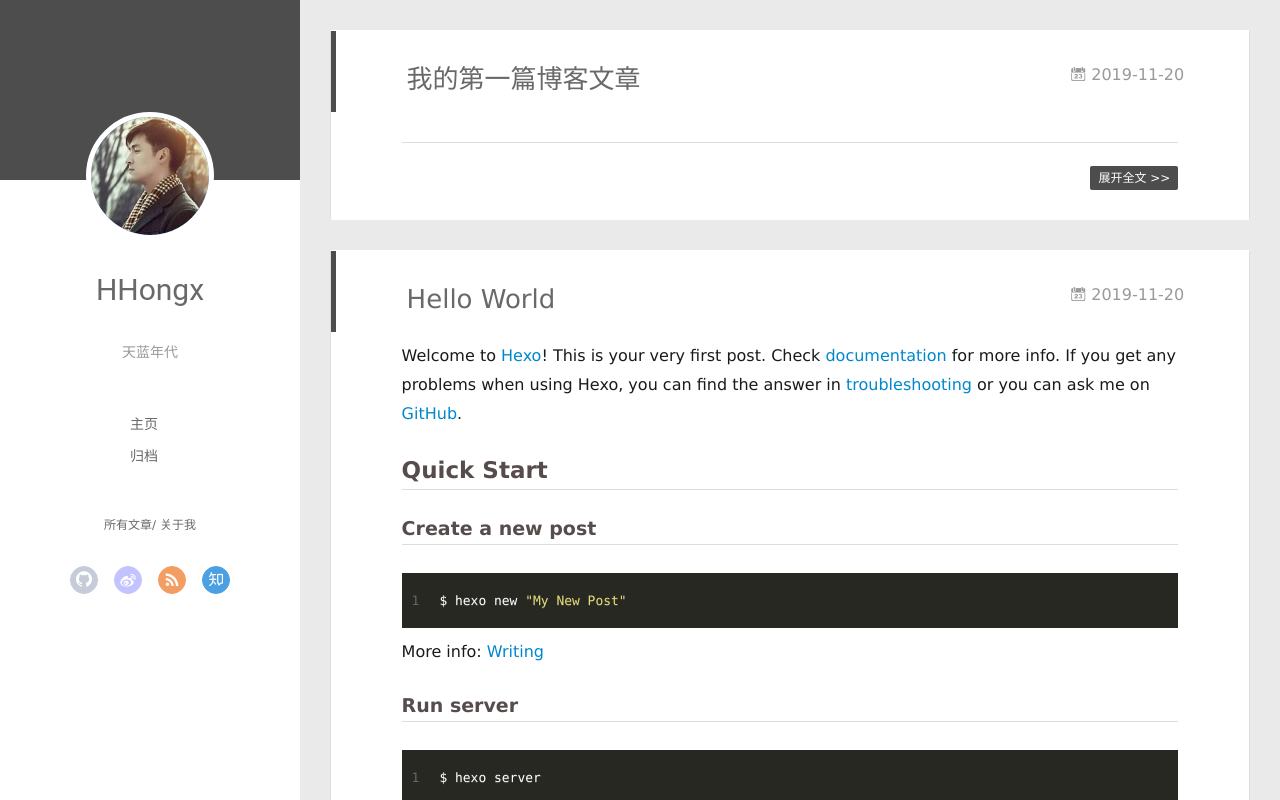
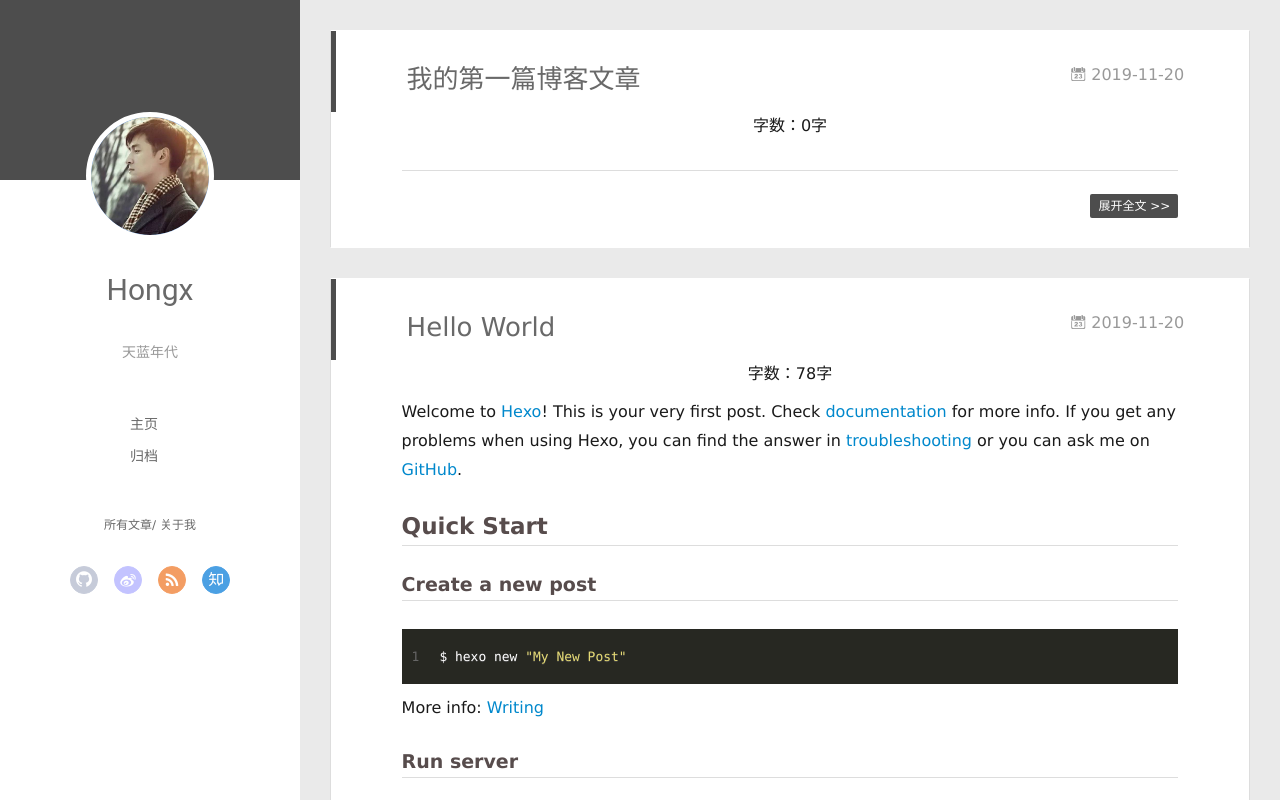
Before and after one commit to hangupwd/pepper-hongx.github.io, a plain HTML site: page index.html in a window 1280 px wide. Drawn offline with Linux system fonts and the light colour scheme; some packages are replaced by stand-ins of ours; a script that the page names is missing.

Commit message:
Site updated: 2019-11-21 21:13:45

```diff
--- a/index.html
+++ b/index.html
@@ -47,7 +47,7 @@
 			<img src="/assets/img/photo.jpg" class="js-avatar">
 		</a>
 		<hgroup>
-		  <h1 class="header-author"><a href="/">HHongx</a></h1>
+		  <h1 class="header-author"><a href="/">Hongx</a></h1>
 		</hgroup>
 
 		<p class="header-subtitle">天蓝年代</p>
@@ -103,7 +103,7 @@
 				<img src="/assets/img/photo.jpg" class="js-avatar">
 			</div>
 			<hgroup>
-			  <h1 class="header-author js-header-author">HHongx</h1>
+			  <h1 class="header-author js-header-author">Hongx</h1>
 			</hgroup>
 
 			<p class="header-subtitle"><i class="icon icon-quo-left"></i>天蓝年代<i class="icon icon-quo-right"></i></p>
@@ -170,6 +170,9 @@
 </a>
 
       </header>
+      <div align="center" class="post-count">
+          字数：0字
+      </div>
 
     <div class="article-entry" itemprop="articleBody">
 
@@ -232,6 +235,9 @@
 </a>
 
       </header>
+      <div align="center" class="post-count">
+          字数：78字
+      </div>
 
     <div class="article-entry" itemprop="articleBody">
 
@@ -300,7 +306,7 @@
   <div class="outer">
     <div id="footer-info">
     	<div class="footer-left">
-    		&copy; 2019 HHongx
+    		&copy; 2019 Hongx
     	</div>
       	<div class="footer-right">
       		<a href="http://hexo.io/" target="_blank">Hexo</a>  Theme <a href="https://github.com/litten/hexo-theme-yilia" target="_blank">Yilia</a> by Litten
```
Also changed, not shown: 2019/11/20/hello-world/index.html (+6 -3 lines), 2019/11/20/我的第一篇博客文章/index.html (+6 -3 lines), archives/2019/11/index.html (+3 -3 lines), archives/2019/index.html (+3 -3 lines), archives/index.html (+3 -3 lines).
